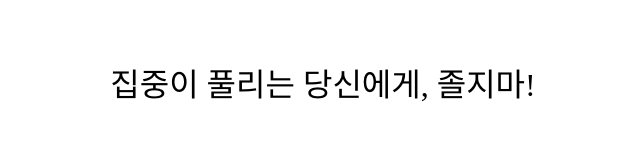
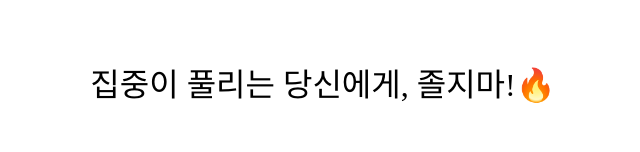
Before and after one commit to pyville/zzm-web, a Next.js app: page /cam in a window 1280 px wide. Shown: the top 152 px of the page, without its empty margins (317-957 px from the left). Built offline with nearby package versions, Linux system fonts and the light colour scheme; no server answers.

Commit message:
Update : 자동 배포 테스트 🔥

```diff
--- a/pages/cam.tsx
+++ b/pages/cam.tsx
@@ -6,7 +6,7 @@ const CamPage: NextPage = () => {
     // 몇 초마다 문구가 바뀔지 설정
     const TITLE_SWITCH_SECONDS = 10
     // 최상단에 뜨는 문구 (특정 초마다 갱신)
-    const titleList = ["집중이 풀리는 당신에게, 졸지마!", "공부, 운전 등 집중해야 하는 당신!", "졸면 안 돼~ 졸면 안 돼~"]
+    const titleList = ["집중이 풀리는 당신에게, 졸지마!🔥", "공부, 운전 등 집중해야 하는 당신!", "졸면 안 돼~ 졸면 안 돼~"]
     // 이미지 리스트
     const [imageList, setImageList] = useState<any[]>([])
     // 소요시간 (초)
```
